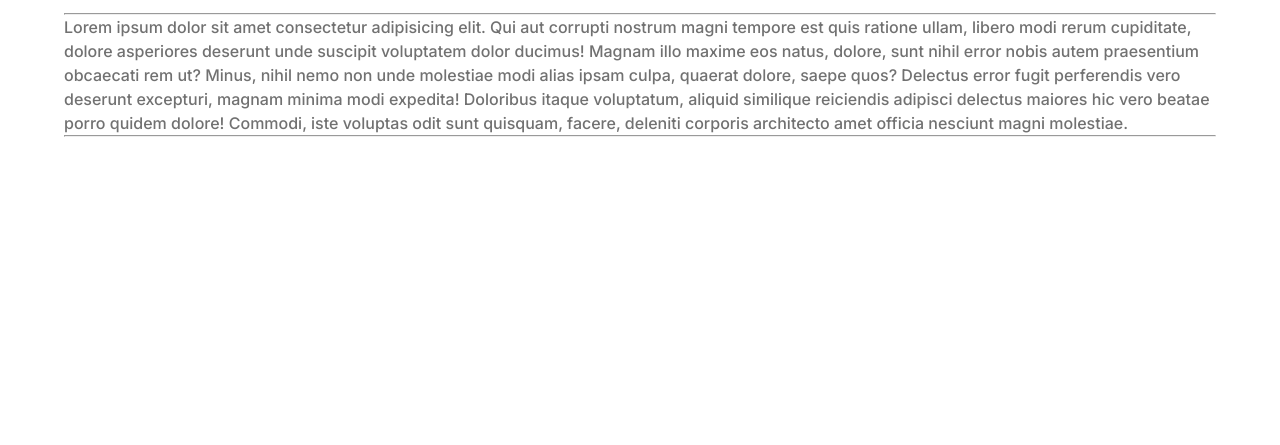
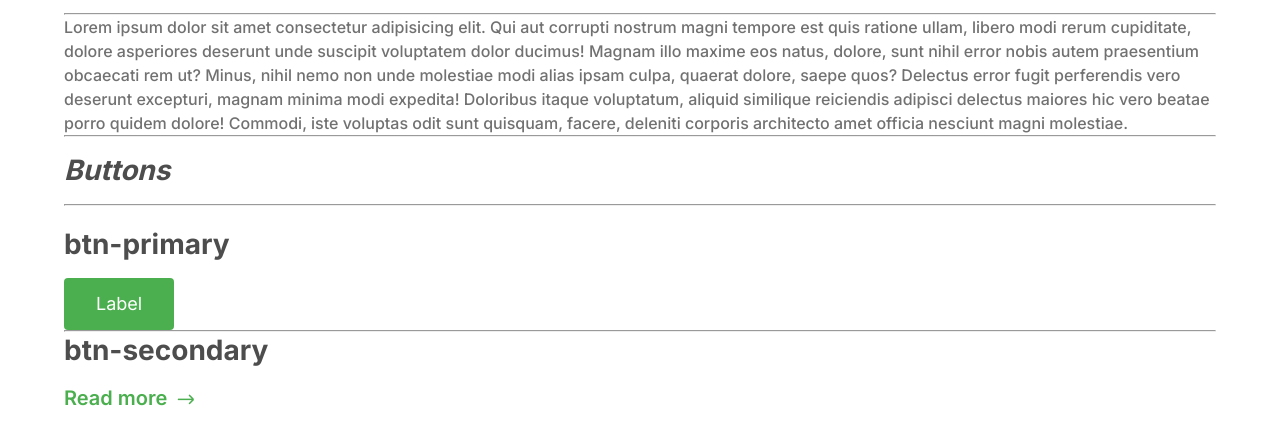
Before and after one commit to Aashik81443/lp-nexcent, a plain HTML site: page components.html in a window 1280 px wide. Shown: the part 247-692 px from the top of the page. Drawn offline with Linux system fonts and the light colour scheme.

Commit message:
button added

```diff
--- a/components-css/button.css
+++ b/components-css/button.css
@@ -0,0 +1,37 @@
+.btn{
+    display:inline-block;
+    font-size: 18px;
+    font-weight: 400;
+    line-height: 24px;
+    padding: 14px 32px;
+    color:  #ffffff ;
+    border-radius: 4px;
+    background-color: #000000;
+}
+
+a{
+    text-decoration: none;
+}
+.btn-primary{
+
+    background-color: #4CAF4F;
+    color:  #ffffff ;
+}
+.btn-primary:hover{
+    background-color: #4CAF4F;
+}
+
+.btn-secondary{
+    font-weight: 600;
+    font-size: 20px;
+    line-height: 28px;
+    color: #4CAF4F;
+}
+
+
+.btn-secondary img{
+    height: 11px;
+    width: 17px;
+    margin-left: 5px;
+
+}
--- a/components.html
+++ b/components.html
@@ -22,9 +22,28 @@
             <h2>Heading h2</h2>
             <h3>Heading h3</h3>
             <hr>
-            <p>Lorem ipsum dolor sit amet consectetur adipisicing elit. Qui aut corrupti nostrum magni tempore est quis ratione ullam, libero modi rerum cupiditate, dolore asperiores deserunt unde suscipit voluptatem dolor ducimus! Magnam illo maxime eos natus, dolore, sunt nihil error nobis autem praesentium obcaecati rem ut? Minus, nihil nemo non unde molestiae modi alias ipsam culpa, quaerat dolore, saepe quos? Delectus error fugit perferendis vero deserunt excepturi, magnam minima modi expedita! Doloribus itaque voluptatum, aliquid similique reiciendis adipisci delectus maiores hic vero beatae porro quidem dolore! Commodi, iste voluptas odit sunt quisquam, facere, deleniti corporis architecto amet officia nesciunt magni molestiae.</p>
+            <p>Lorem ipsum dolor sit amet consectetur adipisicing elit. Qui aut corrupti nostrum magni tempore est quis
+                ratione ullam, libero modi rerum cupiditate, dolore asperiores deserunt unde suscipit voluptatem dolor
+                ducimus! Magnam illo maxime eos natus, dolore, sunt nihil error nobis autem praesentium obcaecati rem
+                ut? Minus, nihil nemo non unde molestiae modi alias ipsam culpa, quaerat dolore, saepe quos? Delectus
+                error fugit perferendis vero deserunt excepturi, magnam minima modi expedita! Doloribus itaque
+                voluptatum, aliquid similique reiciendis adipisci delectus maiores hic vero beatae porro quidem dolore!
+                Commodi, iste voluptas odit sunt quisquam, facere, deleniti corporis architecto amet officia nesciunt
+                magni molestiae.</p>
             <hr>
+
+            <div style="margin-bottom: 15px;"></div>
+            <h3><em>Buttons</em></h3>
+            <hr>
+            <div style="margin-bottom: 20px;"></div>
+            <h3>btn-primary</h3>
+            <a href="#" class="btn btn-primary">Label</a>
+            <hr>
+            <h3>btn-secondary</h3>
+
+            <a href="#" class="btn-secondary">Read more <img src="images/next.png" alt=""></a>
         </div>
+
     </section>
 </body>
 
```
Also changed, not shown: images/next.png (added).
